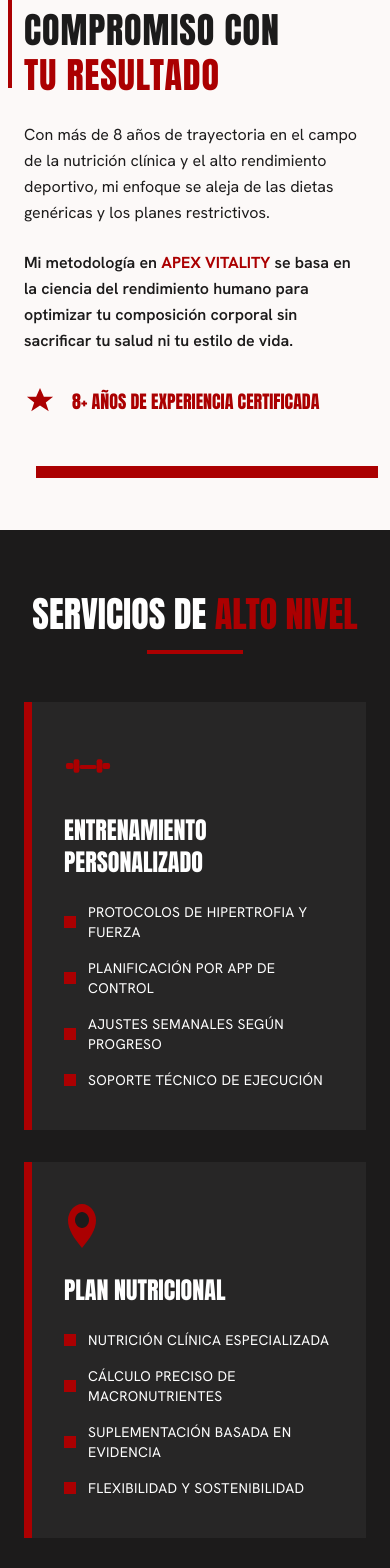
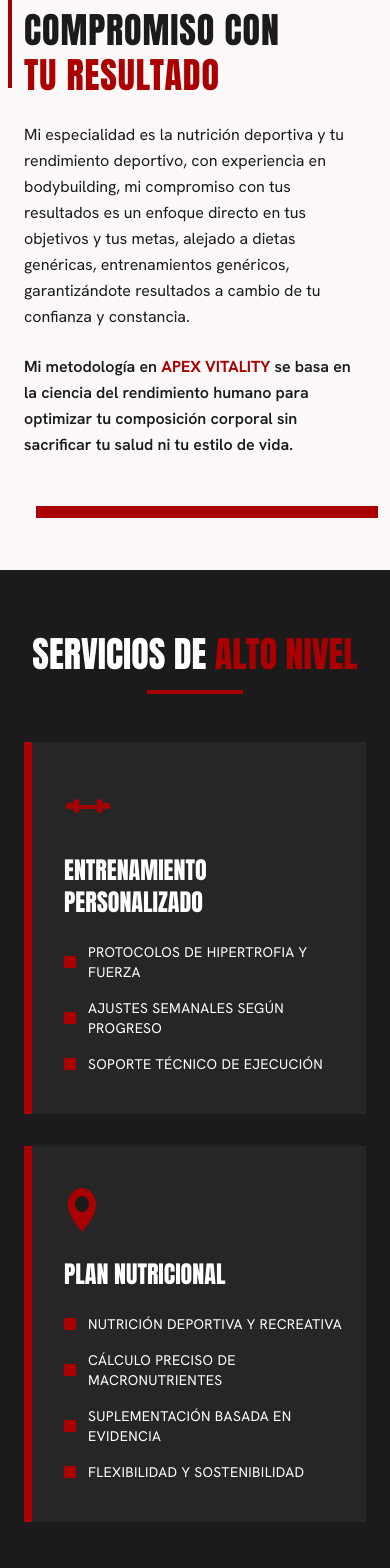
Before and after one commit to christianFiol8/apex-vitality, a Next.js app: page / in a window 390 px wide. Shown: the part 900-2468 px from the top of the page. Built offline with nearby package versions, Linux system fonts and the light colour scheme; grey boxes are pictures that could not be loaded.

Commit message:
feat: cambio de información en secciones

```diff
--- a/components/sections/AboutMe.tsx
+++ b/components/sections/AboutMe.tsx
@@ -23,9 +23,9 @@ export default function AboutMe() {
           </h2>
 
           <p className="font-hanken text-dark text-base leading-relaxed">
-            Con más de 8 años de trayectoria en el campo de la nutrición clínica y el
-            alto rendimiento deportivo, mi enfoque se aleja de las dietas genéricas y los
-            planes restrictivos.
+            Mi especialidad es la nutrición deportiva y tu rendimiento deportivo, con experiencia en bodybuilding,
+            mi compromiso con tus resultados es un enfoque directo en tus objetivos y tus metas, alejado a dietas genéricas,
+            entrenamientos genéricos, garantizándote resultados a cambio de tu confianza y constancia.
           </p>
 
           <p className="font-hanken text-dark text-base leading-relaxed font-semibold">
@@ -34,17 +34,6 @@ export default function AboutMe() {
             {' '}se basa en la ciencia del rendimiento humano para optimizar tu
             composición corporal sin sacrificar tu salud ni tu estilo de vida.
           </p>
-
-          <div className="flex items-center gap-4 pt-2">
-            <div className="w-8 h-8 text-primary shrink-0">
-              <svg viewBox="0 0 33 32" fill="none" xmlns="http://www.w3.org/2000/svg">
-                <path d="M16.5 2L20.5 11H30L22.5 17L25.5 26L16.5 20L7.5 26L10.5 17L3 11H12.5L16.5 2Z" fill="currentColor"/>
-              </svg>
-            </div>
-            <span className="font-anton text-primary text-lg md:text-xl uppercase">
-              8+ AÑOS DE EXPERIENCIA CERTIFICADA
-            </span>
-          </div>
         </motion.div>
 
         <motion.div
--- a/components/sections/Contact.tsx
+++ b/components/sections/Contact.tsx
@@ -62,14 +62,6 @@ export default function Contact() {
             ¿Listo para llevar tu rendimiento al siguiente nivel? Completa el
             formulario o contáctame directamente por WhatsApp.
           </p>
-          <div className="flex items-center gap-4">
-            <svg className="w-4 h-5 text-primary shrink-0" viewBox="0 0 16 20" fill="currentColor">
-              <path d="M8 0C4.13 0 1 3.13 1 7c0 5.25 7 13 7 13s7-7.75 7-13c0-3.87-3.13-7-7-7zm0 9.5C6.62 9.5 5.5 8.38 5.5 7S6.62 4.5 8 4.5 10.5 5.62 10.5 7 9.38 9.5 8 9.5z"/>
-            </svg>
-            <span className="font-hanken text-white text-sm md:text-base">
-              Consultorio Presencial: La Paz, Baja California Sur
-            </span>
-          </div>
           <a
             href="https://wa.me/526121009398"
             target="_blank"
--- a/components/sections/NavBar.tsx
+++ b/components/sections/NavBar.tsx
@@ -86,7 +86,7 @@ export default function Navbar() {
             onClick={() => setMenuOpen(false)}
             className="bg-primary text-white font-anton text-base tracking-wide uppercase px-6 py-2 text-center hover:bg-red-800 transition-colors"
           >
-            CONTACTANOS
+            CONTACTO
           </Link>
         </div>
       )}
--- a/components/sections/Services.tsx
+++ b/components/sections/Services.tsx
@@ -17,7 +17,6 @@ const servicios = [
     titulo: 'ENTRENAMIENTO PERSONALIZADO',
     items: [
       'PROTOCOLOS DE HIPERTROFIA Y FUERZA',
-      'PLANIFICACIÓN POR APP DE CONTROL',
       'AJUSTES SEMANALES SEGÚN PROGRESO',
       'SOPORTE TÉCNICO DE EJECUCIÓN',
     ],
@@ -32,7 +31,7 @@ const servicios = [
     ),
     titulo: 'PLAN NUTRICIONAL',
     items: [
-      'NUTRICIÓN CLÍNICA ESPECIALIZADA',
+      'NUTRICIÓN DEPORTIVA Y RECREATIVA',
       'CÁLCULO PRECISO DE MACRONUTRIENTES',
       'SUPLEMENTACIÓN BASADA EN EVIDENCIA',
       'FLEXIBILIDAD Y SOSTENIBILIDAD',
--- a/components/sections/WorkMethod.tsx
+++ b/components/sections/WorkMethod.tsx
@@ -3,7 +3,7 @@
 import { motion } from 'framer-motion'
 
 const pasos = [
-  { numero: '01', titulo: 'AGENDA', descripcion: 'Selecciona tu horario y modalidad (Presencial u Online).' },
+  { numero: '01', titulo: 'AGENDA', descripcion: 'Selecciona tu horario(Online).' },
   { numero: '02', titulo: 'CONSULTA', descripcion: 'Evaluación antropométrica y clínica detallada de tus metas.' },
   { numero: '03', titulo: 'PLAN DE PODER', descripcion: 'Entrega de tu plan 100% personalizado listo para ejecutar.' },
 ]
```
